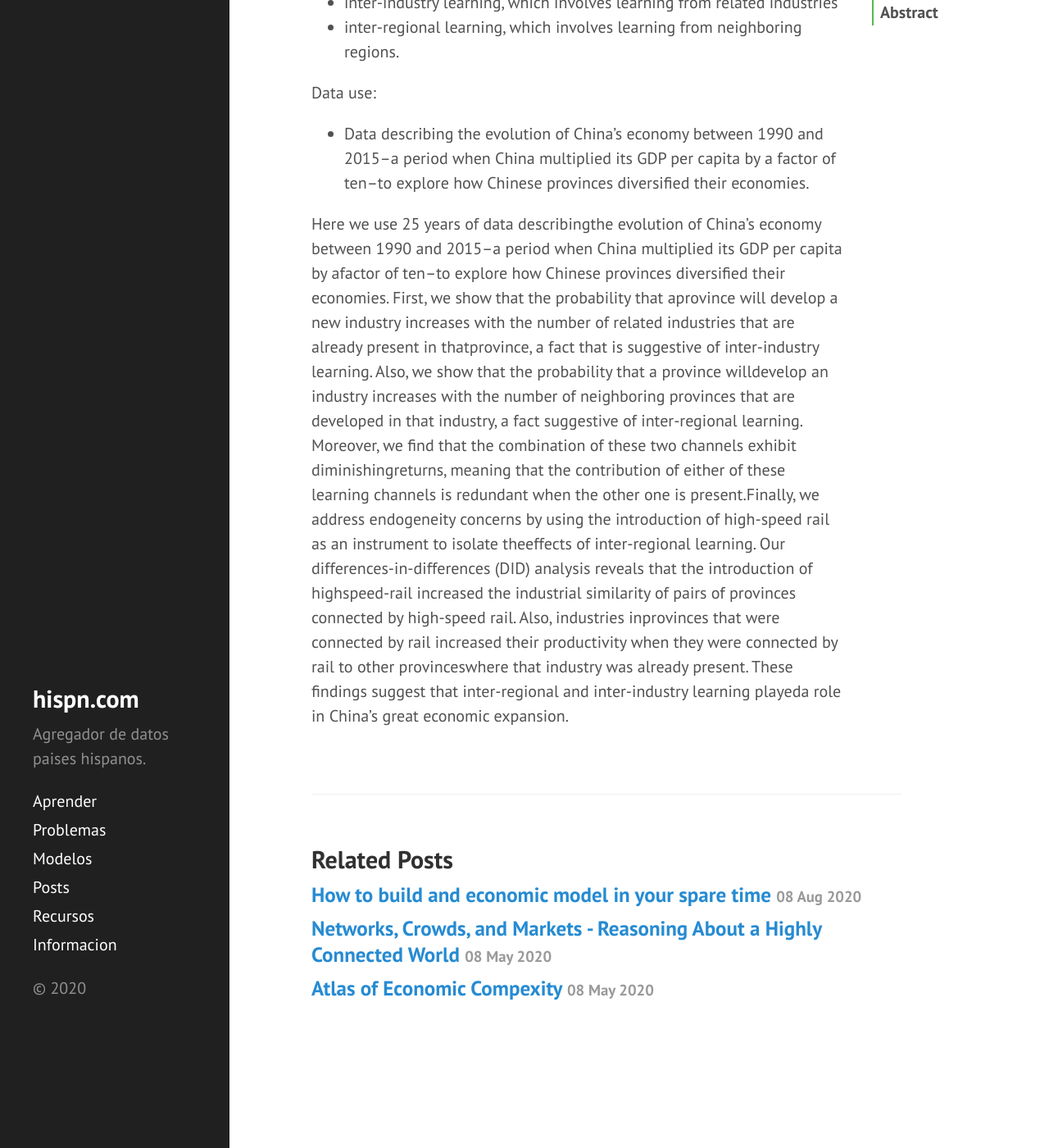
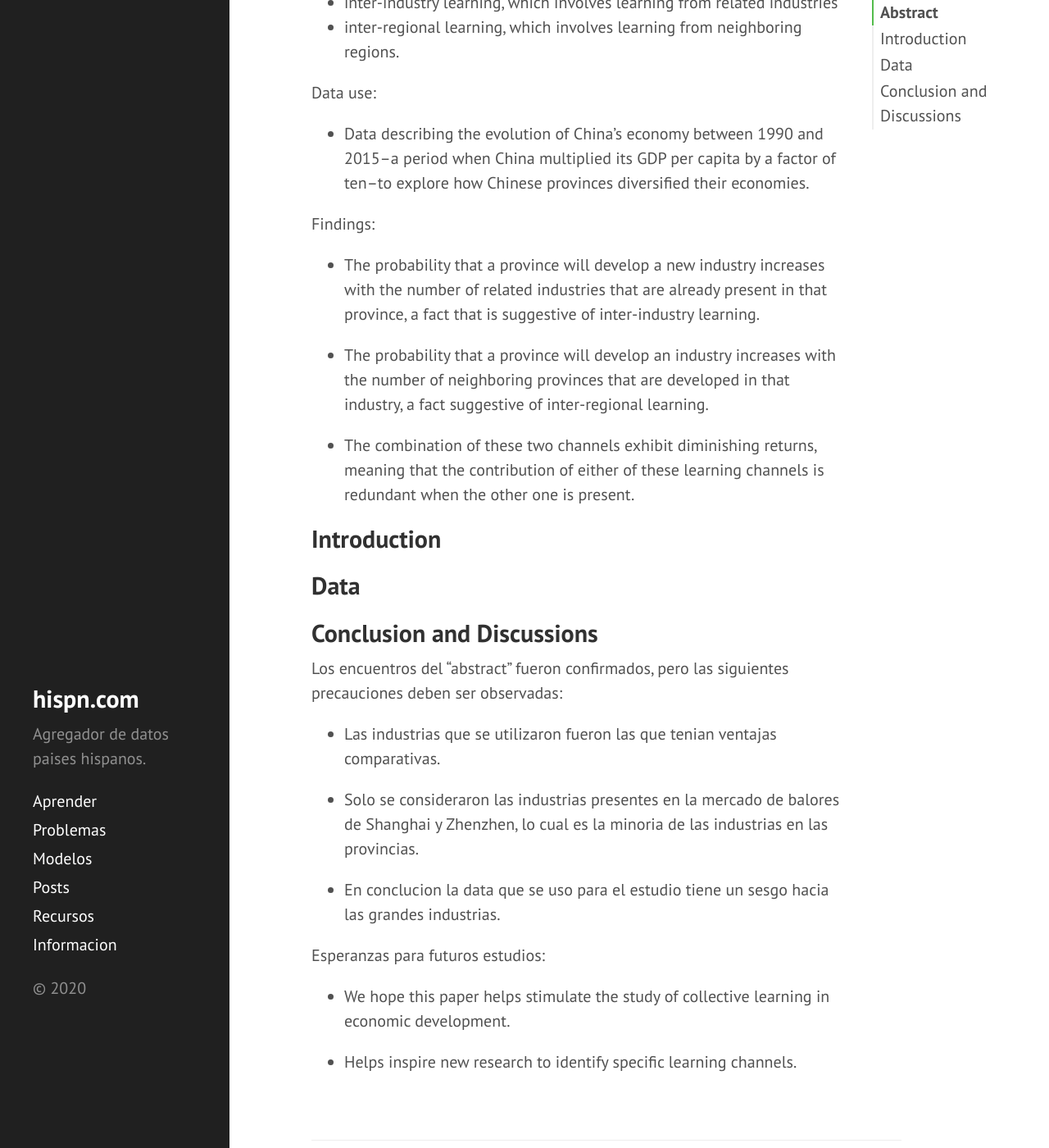
Before and after one commit to DanielBremont/hispn.github.io, a Jekyll site: the page built from _posts/papers/2020-05-08-Collective-Learning-China-Regional-Economic-Development.md, in a window 1280 px wide and 1400 px high, scrolled down 510 px. Shown: the whole window at 82% size. Built offline with Jekyll 4.4.1, drawn with Linux system fonts in a browser that asks for light colours; some of the changed text lies outside the part shown.

Commit message:
Nuevo commit

```diff
--- a/_posts/papers/2020-05-08-Collective-Learning-China-Regional-Economic-Development.md
+++ b/_posts/papers/2020-05-08-Collective-Learning-China-Regional-Economic-Development.md
@@ -10,7 +10,7 @@ categories: [papers]
 
 Industrial development is the process by which economies learn how to produce new products and services.
 
-- How do economies learn?s
+- How do economies learn?
 
 - And who do they learn from?
 
@@ -23,16 +23,30 @@ Data use:
 
 - Data describing the evolution of China’s economy between 1990 and 2015–a period when China multiplied its GDP per capita by a factor of ten–to explore how Chinese provinces diversified their economies.
 
-Here we use 25 years of data describing
-the evolution of China’s economy between 1990 and 2015–a period when China multiplied its GDP per capita by a
-factor of ten–to explore how Chinese provinces diversified their economies. First, we show that the probability that a
-province will develop a new industry increases with the number of related industries that are already present in that
-province, a fact that is suggestive of inter-industry learning. Also, we show that the probability that a province will
-develop an industry increases with the number of neighboring provinces that are developed in that industry, a fact suggestive of inter-regional learning. Moreover, we find that the combination of these two channels exhibit diminishing
-returns, meaning that the contribution of either of these learning channels is redundant when the other one is present.
-Finally, we address endogeneity concerns by using the introduction of high-speed rail as an instrument to isolate the
-effects of inter-regional learning. Our differences-in-differences (DID) analysis reveals that the introduction of high
-speed-rail increased the industrial similarity of pairs of provinces connected by high-speed rail. Also, industries in
-provinces that were connected by rail increased their productivity when they were connected by rail to other provinces
-where that industry was already present. These findings suggest that inter-regional and inter-industry learning played
-a role in China’s great economic expansion.
+Findings:
+
+- The probability that a province will develop a new industry increases with the number of related industries that are already present in that province, a fact that is suggestive of inter-industry learning.
+
+- The probability that a province will develop an industry increases with the number of neighboring provinces that are developed in that industry, a fact suggestive of inter-regional learning.
+
+- The combination of these two channels exhibit diminishing returns, meaning that the contribution of either of these learning channels is redundant when the other one is present.
+
+## Introduction
+
+## Data
+
+## Conclusion and Discussions
+
+Los encuentros del "abstract" fueron confirmados, pero las siguientes precauciones deben ser observadas:
+
+- Las industrias que se utilizaron fueron las que tenian ventajas comparativas.
+
+- Solo se consideraron las industrias presentes en la mercado de balores de Shanghai y Zhenzhen, lo cual es la minoria de las industrias en las provincias.
+
+- En conclucion la data que se uso para el estudio tiene un sesgo hacia las grandes industrias.
+
+Esperanzas para futuros estudios:
+
+- We hope this paper helps stimulate the study of collective learning in economic development.
+
+- Helps inspire new research to identify specific learning channels.
```
